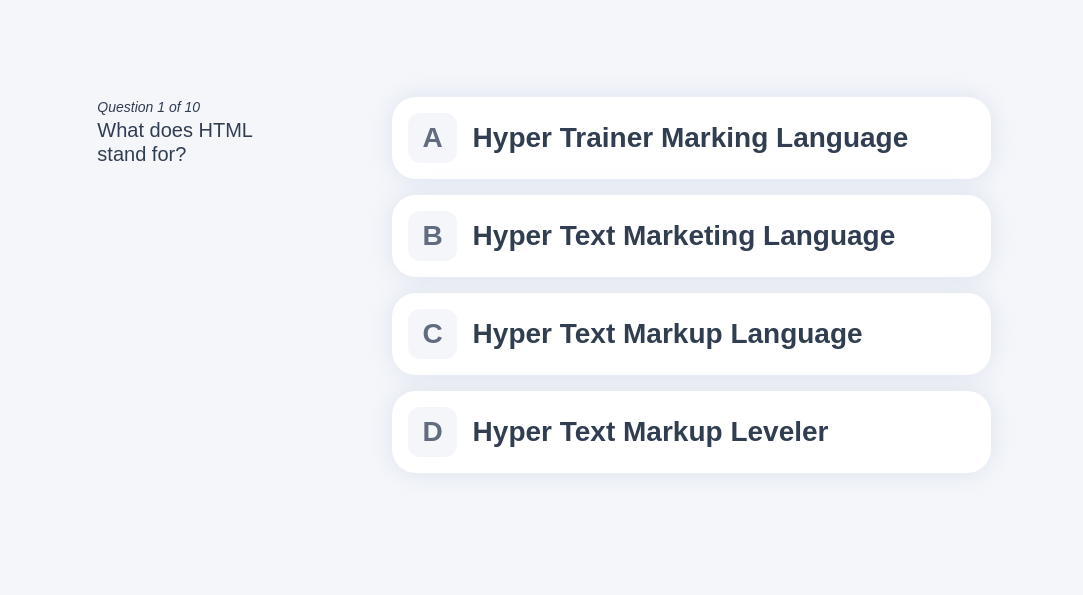
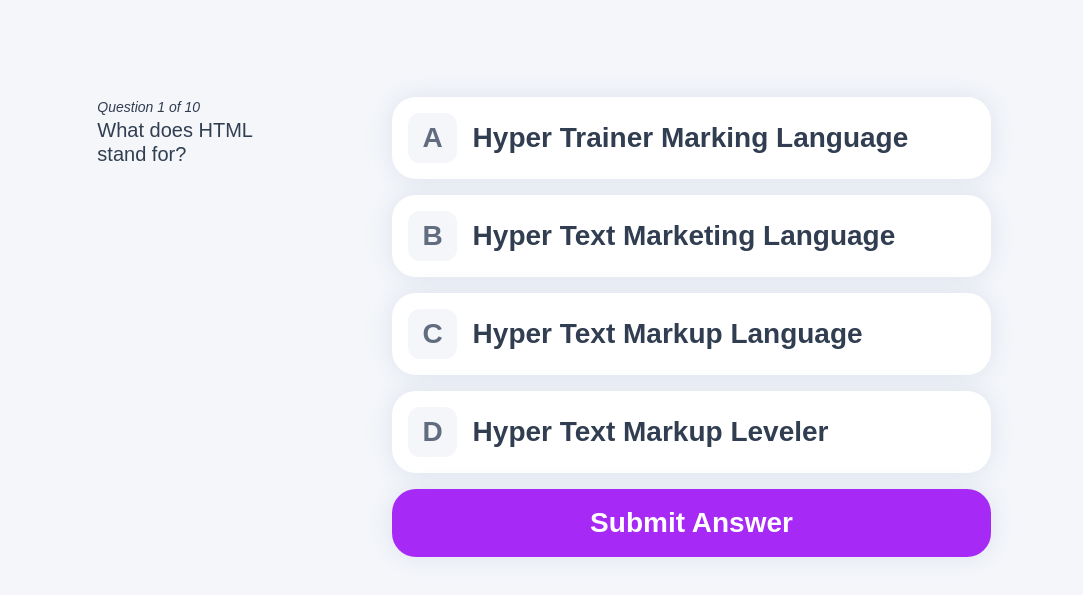
Before and after one commit to O-Julia-O/frontend-quiz-app, a website built with Vite: page index.html in a window 1280 px wide. Both pictures are taken after a click on the button "HTML". Shown: the part 153-748 px from the top of the page, without its empty margins (96-1179 px from the left). Built offline with nearby package versions, Linux system fonts and the light colour scheme; files whose address does not match are found by name.

Commit message:
creating button SUBMIT

```diff
--- a/src/js/buttons.js
+++ b/src/js/buttons.js
@@ -80,6 +80,11 @@ document.addEventListener('DOMContentLoaded', () => {
         quizButtons.appendChild(button);
       });
 
+      const button = document.createElement("button");
+      button.classList.add("button", "text-preset-4-mobile-medium", "next-btn");
+      button.innerHTML = `Submit Answer`;
+      quizButtons.appendChild(button); // добавить кнопку "Submit Answer"
+
       //вместо текста добавить вопрос
       //заменить текст в кнопках
       //заменить картинку в кнопках
--- a/src/styles/buttons.css
+++ b/src/styles/buttons.css
@@ -59,3 +59,10 @@
     border-radius: 12px;
     margin: 1rem;
 }
+
+.next-btn {
+    padding: 20px 0;
+    color: white;
+    justify-content: center;
+    background-color: rgba(167, 41, 245, 1);
+}
```
